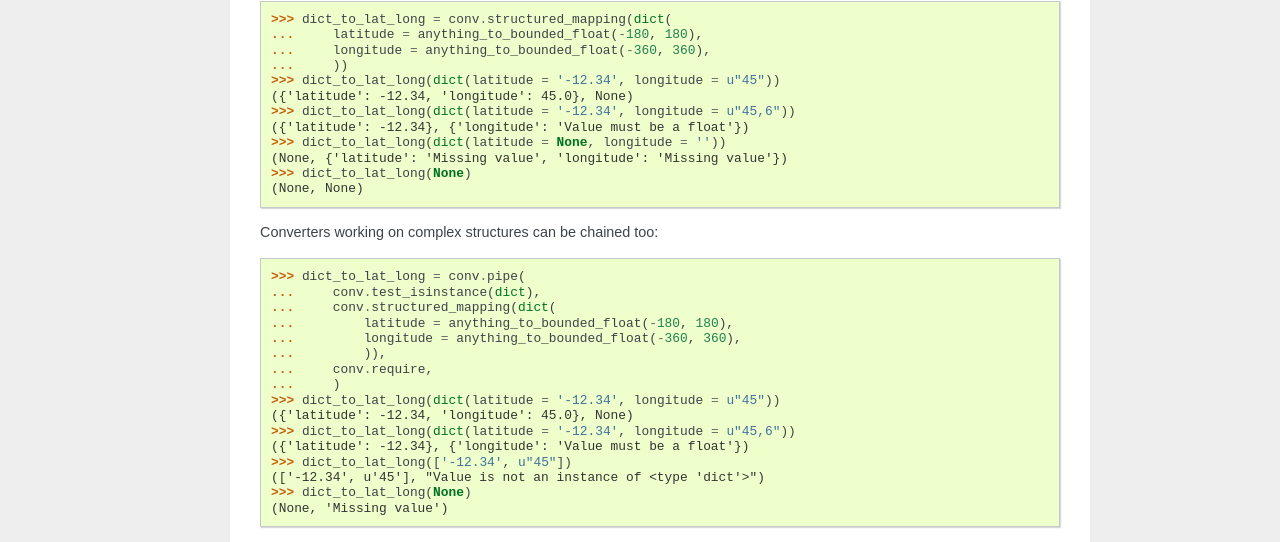
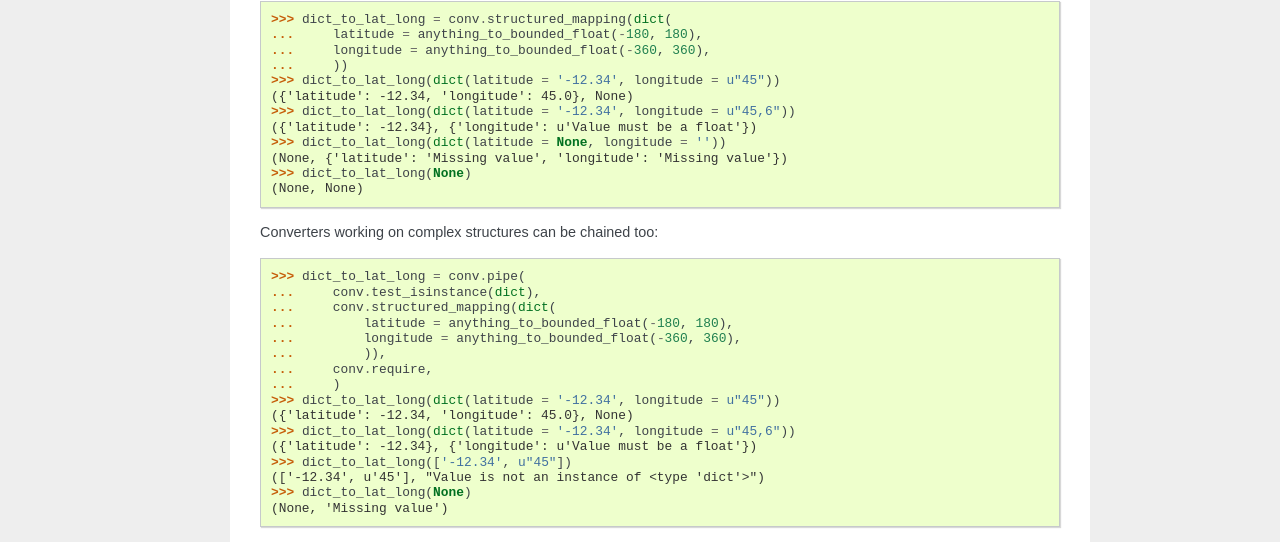
Before and after one commit to openfisca/biryani, a Sphinx documentation site: the page built from docs/source/tutorial.rst, in a window 1280 px wide and 900 px high, scrolled down 2895 px. Shown: the part 256-798 px from the top of the window. Built offline with Sphinx 7.4.7, drawn with Linux system fonts in a browser that asks for light colours; some of the changed text lies outside the part shown.

```diff
--- a/docs/source/tutorial.rst
+++ b/docs/source/tutorial.rst
@@ -8,7 +8,7 @@ Tutorial
     >>> output_value, error
     (42.0, None)
     >>> conv.str_to_float('forty two')
-    ('forty two', 'Value must be a float')
+    ('forty two', u'Value must be a float')
 
 Converters usually don't test their input value::
 
@@ -183,7 +183,7 @@ Use the generalized function to convert a dictionary containing both a latitude
     >>> dict_to_lat_long(dict(latitude = '-12.34', longitude = u"45"))
     ({'latitude': -12.34, 'longitude': 45.0}, None)
     >>> dict_to_lat_long(dict(latitude = '-12.34', longitude = u"45,6"))
-    ({'latitude': -12.34}, {'longitude': 'Value must be a float'})
+    ({'latitude': -12.34}, {'longitude': u'Value must be a float'})
     >>> dict_to_lat_long(dict(latitude = None, longitude = ''))
     (None, {'latitude': 'Missing value', 'longitude': 'Missing value'})
     >>> dict_to_lat_long(None)
@@ -202,7 +202,7 @@ Converters working on complex structures can be chained too::
     >>> dict_to_lat_long(dict(latitude = '-12.34', longitude = u"45"))
     ({'latitude': -12.34, 'longitude': 45.0}, None)
     >>> dict_to_lat_long(dict(latitude = '-12.34', longitude = u"45,6"))
-    ({'latitude': -12.34}, {'longitude': 'Value must be a float'})
+    ({'latitude': -12.34}, {'longitude': u'Value must be a float'})
     >>> dict_to_lat_long(['-12.34', u"45"])
     (['-12.34', u'45'], "Value is not an instance of <type 'dict'>")
     >>> dict_to_lat_long(None)
```
Also changed, not shown: docs/source/index.rst (+9 -9 lines), 7 other files.
